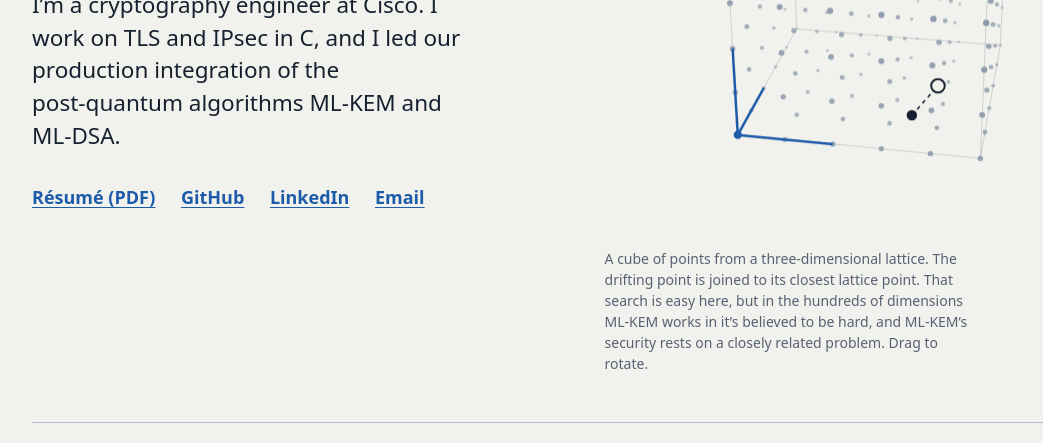
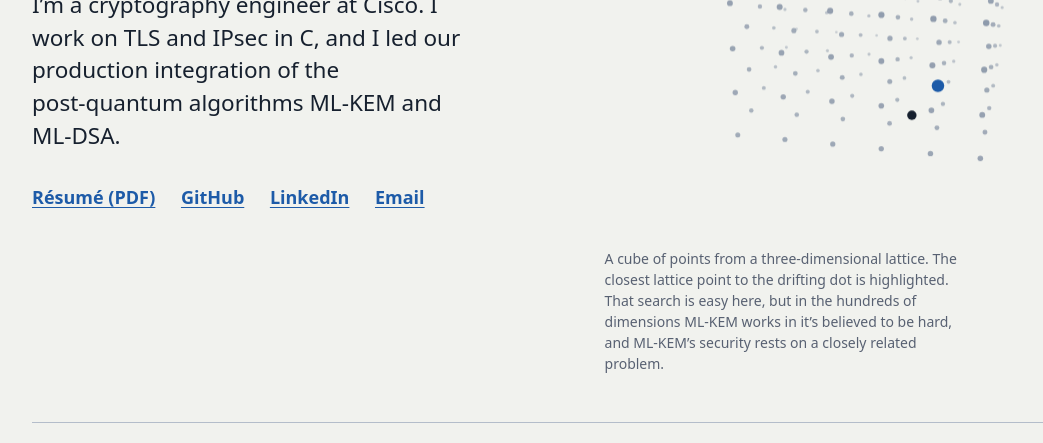
Before and after one commit to tylerharsell/personal-website, a plain HTML site: page index.html in a window 1280 px wide. Shown: the part 357-800 px from the top of the page, without its empty margins (48-1091 px from the left). Drawn offline with Linux system fonts and the light colour scheme; a web font is replaced by a local one.

Commit message:
Lattice: dots only, no user rotation
Drop the cube outline, basis vectors, and dashed segment; highlight the closest
lattice point as an accent dot. Remove drag and keyboard rotation; the cube
turns slowly on its own.

Co-Authored-By: Claude Opus 5.5 <noreply@anthropic.com>
Claude-Session: https://claude.ai/code/session_0151HSfYSmKSgyvTN2yhY5i4

```diff
--- a/index.html
+++ b/index.html
@@ -30,8 +30,8 @@
       </nav>
     </div>
     <figure class="hero-figure">
-      <canvas id="lattice3d" class="lattice-3d" tabindex="0" role="img" hidden
-        aria-label="A rotating cube of lattice points with a drifting point joined to its closest lattice point. Drag or use the arrow keys to rotate."></canvas>
+      <canvas id="lattice3d" class="lattice-3d" role="img" hidden
+        aria-label="A slowly turning cube of lattice points, with a drifting point and its closest lattice point highlighted."></canvas>
       <div class="lattice-fallback">
         <svg class="lattice" viewBox="0 0 640 440" xmlns="http://www.w3.org/2000/svg" aria-hidden="true" focusable="false">
         <g class="lattice-points">
@@ -149,7 +149,7 @@
         <circle class="target" cx="449.7" cy="159.0" r="6"/>
         </g></svg>
       </div>
-      <figcaption>A cube of points from a three-dimensional lattice. The drifting point is joined to its closest lattice point. That search is easy here, but in the hundreds of dimensions ML-KEM works in it’s believed to be hard, and ML-KEM’s security rests on a closely related problem. Drag to rotate.</figcaption>
+      <figcaption>A cube of points from a three-dimensional lattice. The closest lattice point to the drifting dot is highlighted. That search is easy here, but in the hundreds of dimensions ML‑KEM works in it’s believed to be hard, and ML‑KEM’s security rests on a closely related problem.</figcaption>
     </figure>
   </header>
 
--- a/lattice.js
+++ b/lattice.js
@@ -1,7 +1,7 @@
 // A cube of points from the integer lattice Z^3, drawn on a canvas.
-// A target point drifts through the cube; a dashed segment joins it to its
-// closest lattice point (the closest-vector problem, in three dimensions).
-// Drag or use the arrow keys to rotate. Honors prefers-reduced-motion.
+// The cube turns slowly; a target point drifts through it and its closest
+// lattice point is highlighted (the closest-vector problem, in three
+// dimensions). Dots only. Honors prefers-reduced-motion.
 (() => {
   const canvas = document.getElementById("lattice3d");
   if (!canvas || !canvas.getContext) return;
@@ -19,22 +19,12 @@
     for (let y = 0; y < N; y++)
       for (let z = 0; z < N; z++) points.push([x - H, y - H, z - H]);
 
-  const corners = [];
-  for (const x of [-H, H]) for (const y of [-H, H]) for (const z of [-H, H]) corners.push([x, y, z]);
-  const edges = [];
-  for (let i = 0; i < 8; i++)
-    for (let j = i + 1; j < 8; j++) {
-      const d = corners[i].reduce((n, v, k) => n + (v !== corners[j][k]), 0);
-      if (d === 1) edges.push([i, j]);
-    }
 
   const motionQuery = matchMedia("(prefers-reduced-motion: reduce)");
   let reduced = motionQuery.matches;
 
-  let yaw = -0.62, pitch = -0.42;   // view rotation (radians)
-  let vYaw = 0, vPitch = 0;         // drag inertia (rad/s)
-  let dragging = false, lastX = 0, lastY = 0, lastMoveT = 0;
-  let idleSince = -Infinity;        // auto-rotation waits after interaction
+  let yaw = -0.62;                  // view rotation (radians)
+  const pitch = -0.42;
   let drift = 7;                    // time parameter for the target's path
   let intro = reduced ? 1 : 0;      // 0 → 1 load-in progress
   let colors = {};
@@ -46,7 +36,6 @@
     const v = (name, fb) => cs.getPropertyValue(name).trim() || fb;
     colors = {
       point: v("--lattice-point", "#8E9AAB"),
-      edge: v("--lattice-edge", "rgba(120,130,150,0.35)"),
       accent: v("--lattice-accent", "#1D5BA8"),
       target: v("--lattice-target", "#16202E"),
       bg: v("--lattice-bg", "#F1F2EE"),
@@ -90,26 +79,11 @@
     return { x: w / 2 + x1 * s * f, y: h / 2 - y2 * s * f, z: z2, f };
   }
 
-  function line(a, b, color, width, dash) {
-    ctx.beginPath();
-    ctx.setLineDash(dash || []);
-    ctx.strokeStyle = color;
-    ctx.lineWidth = width;
-    ctx.moveTo(a.x, a.y);
-    ctx.lineTo(b.x, b.y);
-    ctx.stroke();
-    ctx.setLineDash([]);
-  }
 
   function draw() {
     if (!w || !h) return;
     ctx.clearRect(0, 0, w, h);
     const ease = 1 - Math.pow(1 - intro, 3);
-
-    // Cube outline
-    ctx.globalAlpha = ease;
-    const pc = corners.map(project);
-    for (const [i, j] of edges) line(pc[i], pc[j], colors.edge, 1);
 
     // Lattice points, back to front, sized and faded by depth
     const proj = points.map((p, i) => ({ ...project(p), i }));
@@ -127,34 +101,21 @@
       ctx.fill();
     }
 
-    // Basis vectors from the origin corner
-    ctx.globalAlpha = Math.max(0, (ease - 0.4) / 0.6);
-    const o = [-H, -H, -H];
-    const po = project(o);
-    for (const e of [[1, 0, 0], [0, 1, 0], [0, 0, 1]]) {
-      const tip = project([o[0] + 2 * e[0], o[1] + 2 * e[1], o[2] + 2 * e[2]]);
-      line(po, tip, colors.accent, 2.5);
-    }
-    ctx.fillStyle = colors.accent;
-    ctx.beginPath(); ctx.arc(po.x, po.y, 4 * po.f, 0, Math.PI * 2); ctx.fill();
-
-    // Target and its closest lattice point
+    // Target and its closest lattice point, as dots
     ctx.globalAlpha = Math.max(0, (ease - 0.6) / 0.4);
     const t = target(drift);
     const pt = project(t), pn = project(nearest(t));
-    line(pt, pn, colors.target, 1.6, [4, 4]);
     ctx.beginPath();
-    ctx.arc(pn.x, pn.y, 6.5 * pn.f, 0, Math.PI * 2);
-    ctx.fillStyle = colors.bg; ctx.fill();
-    ctx.lineWidth = 2; ctx.strokeStyle = colors.target; ctx.stroke();
+    ctx.arc(pn.x, pn.y, 6 * pn.f, 0, Math.PI * 2);
+    ctx.fillStyle = colors.accent; ctx.fill();
     ctx.beginPath();
-    ctx.arc(pt.x, pt.y, 5 * pt.f, 0, Math.PI * 2);
+    ctx.arc(pt.x, pt.y, 4.5 * pt.f, 0, Math.PI * 2);
     ctx.fillStyle = colors.target; ctx.fill();
     ctx.globalAlpha = 1;
   }
 
   function animating() {
-    return !reduced || dragging || Math.abs(vYaw) > 0.01 || Math.abs(vPitch) > 0.01;
+    return !reduced;
   }
 
   function frame(now) {
@@ -162,14 +123,8 @@
     const dt = Math.min(0.05, (now - (lastFrame || now)) / 1000);
     lastFrame = now;
     if (intro < 1) intro = Math.min(1, intro + dt / 1.4);
-    if (!dragging) {
-      yaw += vYaw * dt; pitch += vPitch * dt;
-      const decay = Math.pow(0.04, dt);
-      vYaw *= decay; vPitch *= decay;
-      if (!reduced && now - idleSince > 2500) yaw += 0.16 * dt;
-    }
-    if (!reduced) drift += dt * 0.9;
-    pitch = Math.max(-1.3, Math.min(1.3, pitch));
+    yaw += 0.16 * dt;
+    drift += dt * 0.9;
     draw();
     schedule();
   }
@@ -181,49 +136,6 @@
       lastFrame = 0;
     }
   }
-
-  // Pointer drag
-  canvas.addEventListener("pointerdown", (e) => {
-    dragging = true; vYaw = vPitch = 0;
-    lastX = e.clientX; lastY = e.clientY; lastMoveT = performance.now();
-    canvas.setPointerCapture(e.pointerId);
-    canvas.classList.add("is-dragging");
-    schedule();
-  });
-  canvas.addEventListener("pointermove", (e) => {
-    if (!dragging) return;
-    const now = performance.now();
-    const dx = e.clientX - lastX, dy = e.clientY - lastY;
-    const dts = Math.max(0.001, (now - lastMoveT) / 1000);
-    yaw += dx * 0.01; pitch += dy * 0.01;
-    vYaw = (dx * 0.01) / dts; vPitch = (dy * 0.01) / dts;
-    lastX = e.clientX; lastY = e.clientY; lastMoveT = now;
-    idleSince = now;
-    if (reduced) draw();
-  });
-  const end = () => {
-    if (!dragging) return;
-    dragging = false;
-    if (performance.now() - lastMoveT > 80) vYaw = vPitch = 0;
-    if (reduced) vYaw = vPitch = 0;
-    idleSince = performance.now();
-    canvas.classList.remove("is-dragging");
-    schedule();
-  };
-  canvas.addEventListener("pointerup", end);
-  canvas.addEventListener("pointercancel", end);
-
-  // Keyboard rotation
-  canvas.addEventListener("keydown", (e) => {
-    const step = 0.15;
-    const moves = { ArrowLeft: [-step, 0], ArrowRight: [step, 0], ArrowUp: [0, -step], ArrowDown: [0, step] };
-    const m = moves[e.key];
-    if (!m) return;
-    e.preventDefault();
-    yaw += m[0]; pitch = Math.max(-1.3, Math.min(1.3, pitch + m[1]));
-    idleSince = performance.now();
-    draw();
-  });
 
   // Pause when off screen or in a background tab
   if ("IntersectionObserver" in window) {
--- a/styles.css
+++ b/styles.css
@@ -265,7 +265,6 @@ footer p {
 /* ---------- 3D lattice (canvas, drawn by lattice.js) ---------- */
 .hero-figure {
   --lattice-point: #7F8DA1;
-  --lattice-edge: rgba(22, 32, 46, 0.16);
   --lattice-accent: var(--cobalt);
   --lattice-target: var(--ink);
   --lattice-bg: var(--paper);
@@ -274,10 +273,6 @@ footer p {
   display: block;
   width: 100%;
   aspect-ratio: 1 / 0.92;
-  cursor: grab;
-  touch-action: pan-y;
   border-radius: 4px;
 }
-.lattice-3d.is-dragging { cursor: grabbing; }
-.lattice-3d:focus-visible { outline: 2px solid var(--cobalt); outline-offset: 4px; }
 .lattice-fallback[hidden], .lattice-3d[hidden] { display: none; }
```
